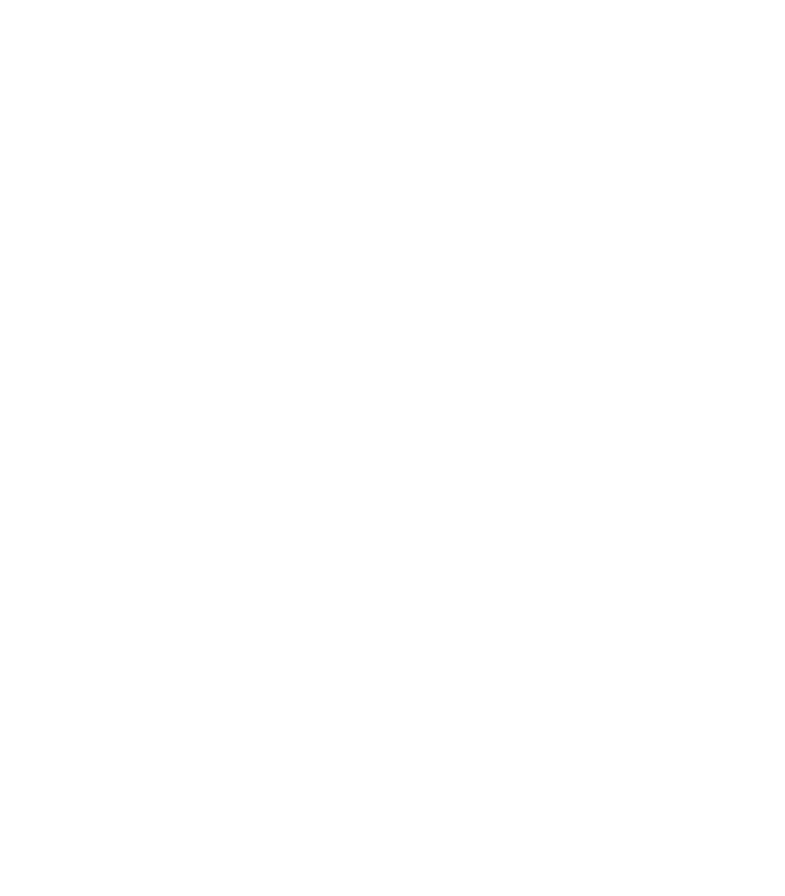
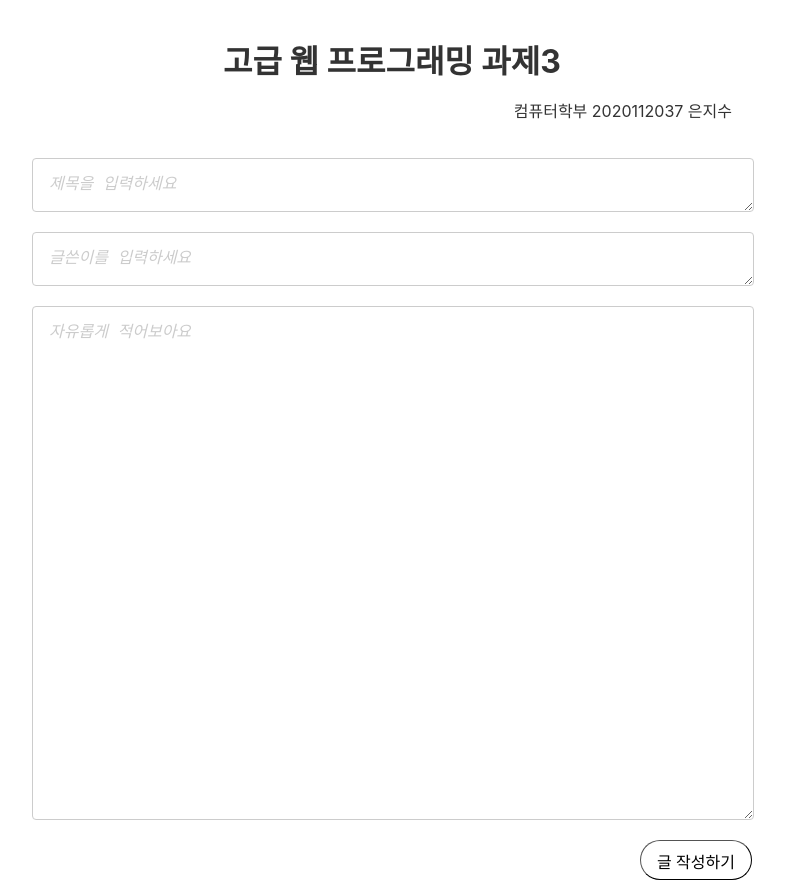
Before and after one commit to JisuEun/weblecture_week4, a React (Create React App) app: page /post-write/1 in a window 1280 px wide. Before the commit this address had no page. Shown: the whole page, without its empty margins (248-1033 px from the left). Before the commit the page ends 800 px from the top, so only its background shows below. Built offline with nearby package versions, Linux system fonts and the light colour scheme.

Commit message:
Update with Server

```diff
--- a/src/App.js
+++ b/src/App.js
@@ -18,6 +18,7 @@ function App() {
         <Route index element = {<MainPage/>}/>
         <Route path="post-write" element={<PostWritePage/>}/>
         <Route path="post/:postId" element={<PostViewPage />} />
+        <Route path="post-write/:postId" element={<PostWritePage />} />
       </Routes>
     </BrowserRouter>
   );
--- a/src/component/page/MainPage.jsx
+++ b/src/component/page/MainPage.jsx
@@ -27,17 +27,17 @@ function MainPage(props) {
     const navigate = useNavigate();
     const [posts, setPosts] = useState([]);
 
-    // 컴포넌트가 마운트될 때 서버로부터 게시글 목록을 가져옵니다.
+    // 게시물 목록 가져오기
     useEffect(() => {
         const fetchPosts = async () => {
             try {
-                // 서버 엔드포인트 주소를 업데이트합니다.
+                // 서버의 엔드포인트 주소 업데이트
                 const response = await fetch('http://localhost:3001/rest-api/posts');
                 if (!response.ok) {
                     throw new Error('Network response was not ok');
                 }
                 const data = await response.json();
-                setPosts(data); // 상태를 업데이트합니다.
+                setPosts(data); // 상태 업데이트
             } catch (error) {
                 console.error('Failed to fetch posts:', error);
             }
--- a/src/component/page/PostWritePage.jsx
+++ b/src/component/page/PostWritePage.jsx
@@ -1,10 +1,9 @@
-import React, { useState } from 'react';
+import React, { useState, useEffect, } from 'react';
 import { useLocation, useNavigate } from 'react-router-dom';
 import styled from 'styled-components';
 import TextInput from '../ui/TextInput';
 import Button from '../ui/Button';
 import Header from '../ui/Header';
-import data from '../../data.json'
 
 const Wrapper = styled.div`
     padding: 16px;
@@ -36,15 +35,42 @@ const ButtonContainer = styled.div`
 
 function PostWritePage(props) {
     const navigate = useNavigate();
+    // useLocation을 사용하여 location 객체에 접근
     const location = useLocation();
-    const queryParams = new URLSearchParams(location.search);
-    const postId = queryParams.get('postId');
-    const isEdit = queryParams.get('edit') === 'true';
-    const post = isEdit ? data.find((item) => item.id == postId) : null;
 
-    const [title, setTitle] = useState(post ? post.title : '');
-    const [author, setAuthor] = useState(post ? post.author : '');
-    const [content, setContent] = useState(post ? post.content : '');
+    // 상태 정의 부분...
+    const [title, setTitle] = useState('');
+    const [author, setAuthor] = useState('');
+    const [content, setContent] = useState('');
+    // `isEdit`와 `postId` 상태 추가
+    const [isEdit, setIsEdit] = useState(false);
+    const [postId, setPostId] = useState(null);
+
+    useEffect(() => {
+        // 이 부분에서 queryParams를 정의합니다.
+        const queryParams = new URLSearchParams(location.search);
+        const postIdFromQuery = queryParams.get('postId');
+        const isEditFromQuery = queryParams.get('edit') === 'true';
+
+        // 상태 업데이트
+        setPostId(postIdFromQuery);
+        setIsEdit(isEditFromQuery);
+
+        // 수정 모드이고 postId가 있을 경우에만 서버로부터 데이터를 가져옵니다.
+        if (isEditFromQuery && postIdFromQuery) {
+            fetch(`http://localhost:3001/rest-api/posts/${postIdFromQuery}`)
+                .then(response => response.json())
+                .then(data => {
+                    setTitle(data.title);
+                    setAuthor(data.author);
+                    setContent(data.content);
+                })
+                .catch(error => {
+                    console.error('Error fetching post data:', error);
+                    alert('게시글을 불러오는 데 실패했습니다.');
+                });
+        }
+    }, [location]); // location이 변경될 때마다 useEffect가 실행됩니다.
 
     // 버튼 클릭 시 실행되는 함수
     const handleSubmit = async () => {
@@ -53,28 +79,28 @@ function PostWritePage(props) {
             return;
         }
 
+        const postInfo = { title, author, content };
+        const url = `http://localhost:3001/rest-api/posts${isEdit ? `/${postId}` : ''}`;
+        console.log(url);
+        const method = isEdit ? 'PUT' : 'POST';
+
         try {
-            // 서버에 POST 요청을 보냅니다.
-            const response = await fetch('http://localhost:3001/rest-api/posts', {
-                method: 'POST',
-                headers: {
-                    'Content-Type': 'application/json',
-                },
-                body: JSON.stringify({ title, author, content }),
+            const response = await fetch(url, {
+                method: method,
+                headers: { 'Content-Type': 'application/json' },
+                body: JSON.stringify(postInfo),
             });
 
             if (response.ok) {
-                // 요청이 성공적이면 홈으로 리디렉션합니다.
                 navigate('/');
             } else {
-                // 서버 오류를 처리합니다.
-                throw new Error('Failed to create post.');
+                throw new Error('Failed to save the post.');
             }
         } catch (error) {
-            // 에러 처리
             console.error('Failed to submit post:', error);
             alert('글을 저장하는 데 실패했습니다.');
         }
+        console.log(postId, isEdit);
     };
 
     return (
```
